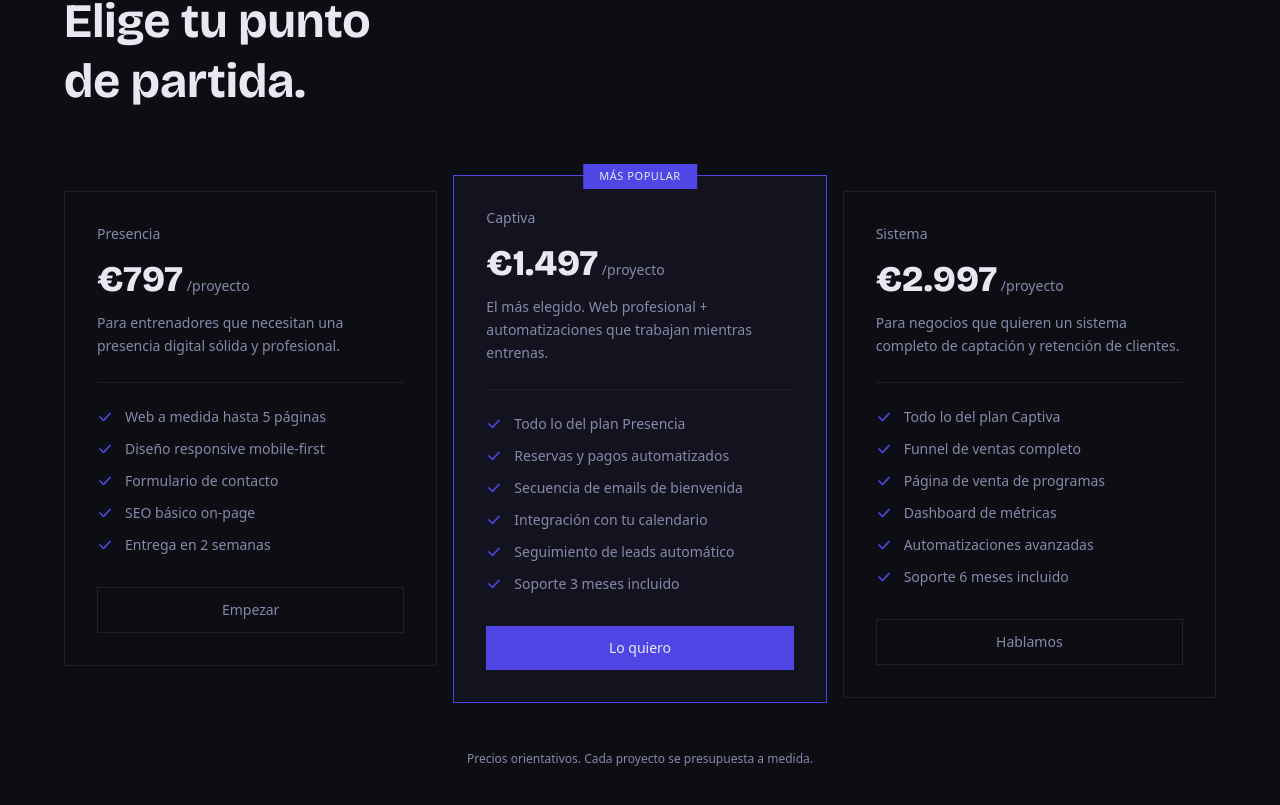
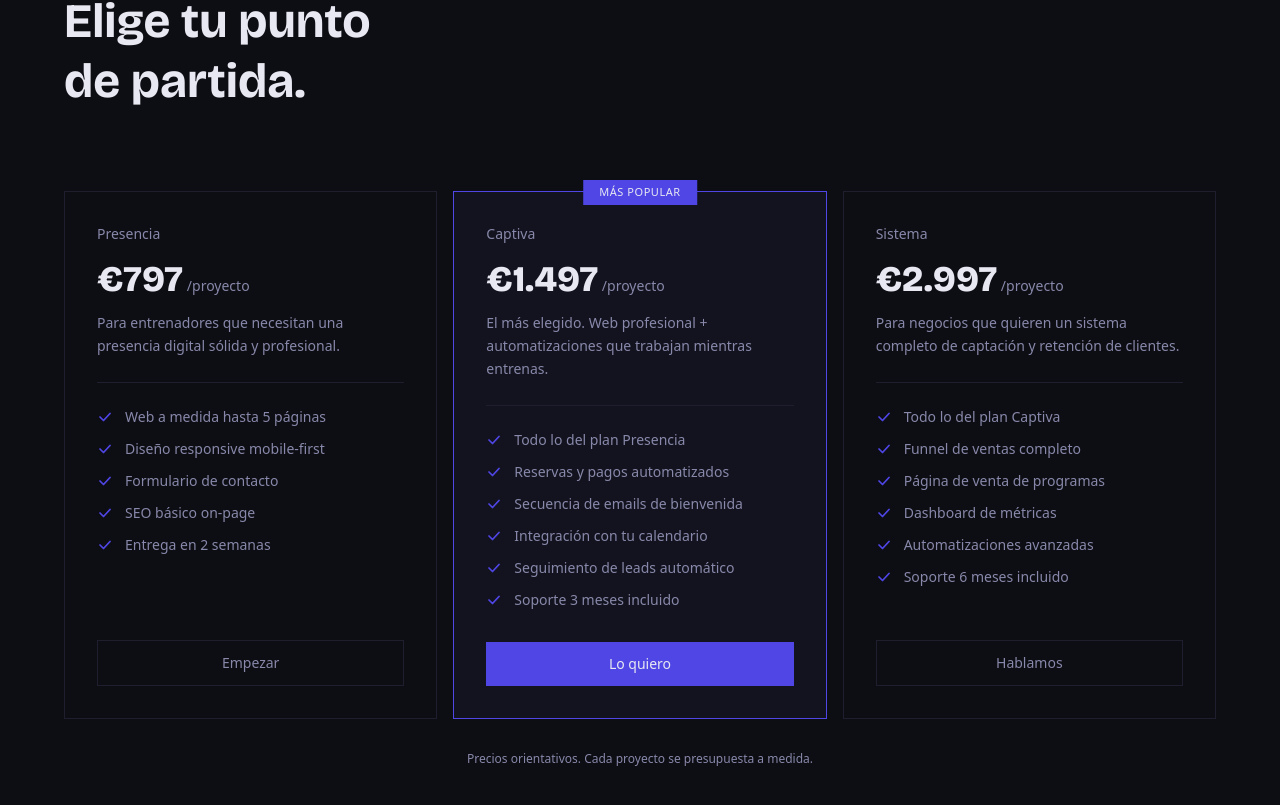
Before and after one commit to Ricardo2325/captiva, a Next.js app: page / in a window 1280 px wide. Shown: the part 1689-2494 px from the top of the page. Built offline with nearby package versions, Linux system fonts and the light colour scheme.

Commit message:
fix: Services equal height cards + hover lift y:-8

```diff
--- a/src/components/Services.tsx
+++ b/src/components/Services.tsx
@@ -77,7 +77,7 @@ export default function Services() {
         </motion.div>
 
         {/* Cards */}
-        <div className="grid grid-cols-1 md:grid-cols-3 gap-4 items-start">
+        <div className="grid grid-cols-1 md:grid-cols-3 gap-4 items-stretch">
           {plans.map((plan, i) => (
             <motion.div
               key={plan.name}
@@ -85,12 +85,11 @@ export default function Services() {
               whileInView={{ opacity: 1, y: 0 }}
               viewport={{ once: true, margin: '-60px' }}
               transition={{ duration: 0.6, delay: i * 0.1, ease }}
-              whileHover={!plan.featured ? { borderColor: '#4f46e5' } : {}}
-              className={`relative flex flex-col p-8 md:-translate-y-0 ${plan.featured ? 'md:-translate-y-4' : ''}`}
+              whileHover={{ y: -8, borderColor: '#4f46e5' }}
+              className="relative flex flex-col p-8 h-full"
               style={{
                 backgroundColor: plan.featured ? '#13131f' : '#0d0d14',
                 border: plan.featured ? '1px solid #4f46e5' : '1px solid #1e1e2e',
-                transition: 'border-color 0.2s ease',
               }}
             >
               {/* Badge */}
```
